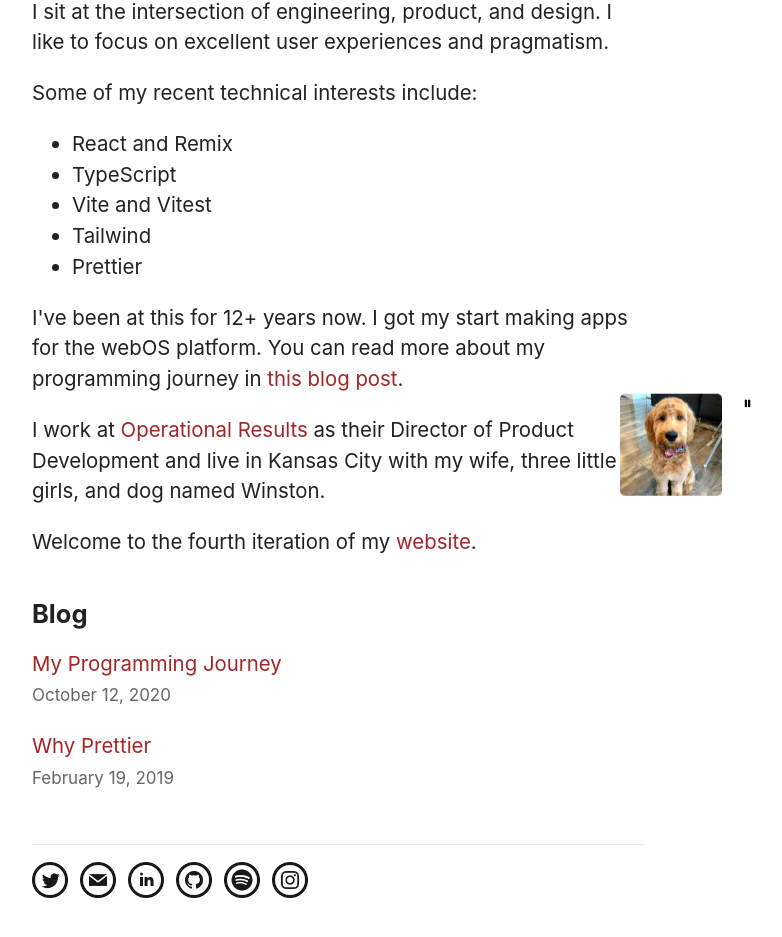
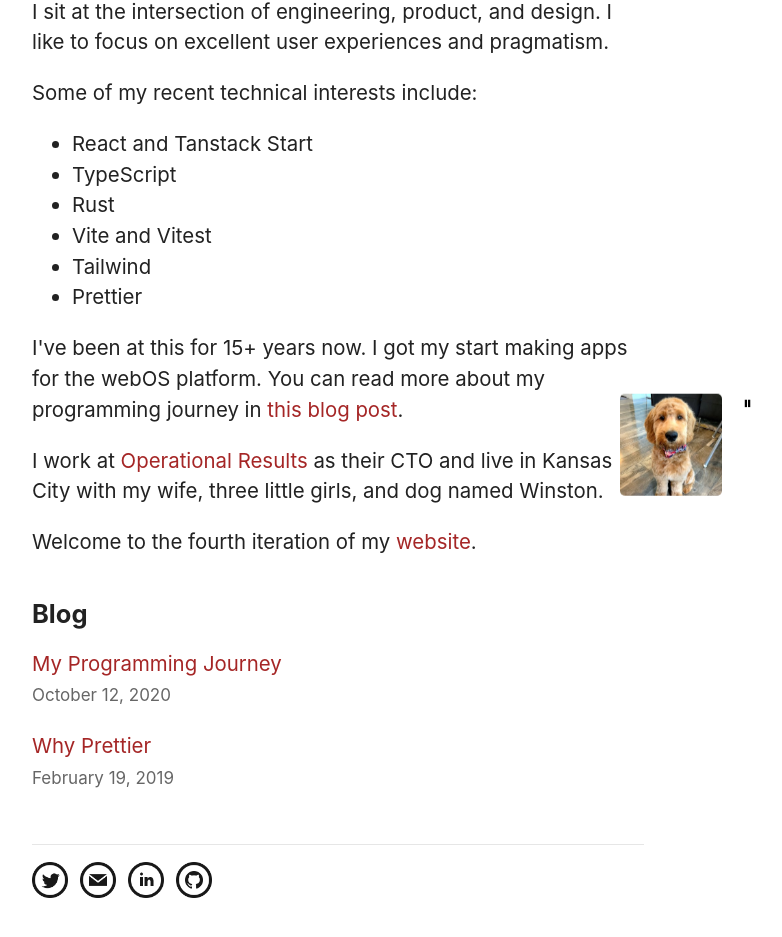
Before and after one commit to willhoney7/honey.sh, a Next.js app: page / in a window 1280 px wide. Shown: the part 359-1296 px from the top of the page, without its empty margins (302-1084 px from the left). Built offline with nearby package versions, Linux system fonts and the light colour scheme.

Commit message:
fix images, update links, some content to be accurate

```diff
--- a/components/SocialLinks.tsx
+++ b/components/SocialLinks.tsx
@@ -37,23 +37,6 @@ export default function SocialLinks() {
 				<a href="https://github.com/willhoney7" target="_blank" rel="noreferrer noopener">
 					<img alt="@willhoney7 on Github" src="/images/social/iconmonstr-github.png" />
 				</a>
-				<a
-					href="https://open.spotify.com/user/tibfib"
-					target="_blank"
-					rel="noreferrer noopener"
-				>
-					<img alt="@Tibfib on Spotify" src="/images/social/iconmonstr-spotify.png" />
-				</a>
-				<a
-					href="https://instagram.com/willhoney7"
-					target="_blank"
-					rel="noreferrer noopener"
-				>
-					<img
-						alt="@willhoney7 on Instagram"
-						src="/images/social/iconmonstr-instagram.png"
-					/>
-				</a>
 			</footer>
 		</>
 	);
--- a/pages/index.tsx
+++ b/pages/index.tsx
@@ -23,15 +23,16 @@ export default function Home({
 
 				<p>Some of my recent technical interests include:</p>
 				<ul>
-					<li>React and Remix</li>
+					<li>React and Tanstack Start</li>
 					<li>TypeScript</li>
+					<li>Rust</li>
 					<li>Vite and Vitest</li>
 					<li>Tailwind</li>
 					<li>Prettier</li>
 				</ul>
 
 				<p>
-					I've been at this for 12+ years now. I got my start making apps for the webOS
+					I've been at this for 15+ years now. I got my start making apps for the webOS
 					platform. You can read more about my programming journey in{' '}
 					<Link href="/posts/my-programming-journey">this blog post</Link>.
 				</p>
@@ -41,7 +42,7 @@ export default function Home({
 					<a href="https://ori.io" target="_blank">
 						Operational Results
 					</a>{' '}
-					as their Director of Product Development and live in Kansas City with my wife,
+					as their CTO and live in Kansas City with my wife,
 					three little girls, and dog named Winston.
 				</p>
 				<p>
--- a/posts/my-programming-journey.md
+++ b/posts/my-programming-journey.md
@@ -24,29 +24,13 @@ I wrote the majority of the code during a family road trip. I still remember the
 feeling of building something "real" (not a tutorial) for the first time and
 thinking, "I can do this."
 
-<div class="img-row">
-<img
-    src="/images/my-programming-journey/countdownpuzzles_home.png"
-    alt="Home page of Countdown Puzzles, my first webOS app"
-/>
-<img
-    src="/images/my-programming-journey/countdownpuzzles_game.png"
-    alt="Game page of Countdown Puzzles, my first webOS app"
-/>
-</div>
+![Home page of Countdown Puzzles, my first webOS app](/images/my-programming-journey/countdownpuzzles_home.png)
 
 Another app I made was a music player called [Koto Player](https://web.archive.org/web/20230102043230/https://www.webosnation.com/koto-player-229). A news site even wrote up an [App Preview](https://web.archive.org/web/20230102104554/https://www.webosnation.com/app-preview-koto-player) for it. I was really proud of that one.
 
-<div class="img-row">
-<img
-    src="/images/my-programming-journey/kotoplayer_nowplaying.png"
-    alt="Now playing page of Koto Player, a webOS app"
-/>
-<img
-    src="/images/my-programming-journey/kotoplayer_artistview.png"
-    alt="Artist view page of Koto Player, a webOS app"
-/>
-</div>
+![Now playing page of Koto Player, a webOS app](/images/my-programming-journey/kotoplayer_nowplaying.png)
+
+![Artist view page of Koto Player, a webOS app](/images/my-programming-journey/kotoplayer_artistview.png)
 
 Along the way, I also spent a lot of time on the open source twitter client,
 [Spaz](https://github.com/spazproject). In addition, I worked on a messaging app
@@ -63,10 +47,7 @@ devices out there but still the same amount of applications for sale. I still
 remember the feeling of opening of the app catalog developer portal and seeing
 how many sales I'd had. It was a wild time.
 
-<img
-    src="/images/my-programming-journey/nomnomnom.png"
-    alt="Screenshot of NomNomNom, a Google Reader client for the HP Touchapd"
-/>
+![Screenshot of NomNomNom, a Google Reader client for the HP Touchpad](/images/my-programming-journey/nomnomnom.png)
 
 In 2012, I started in the Computer Science program at BYU. I honestly didn't
 enjoy it very much, but I knew that software development was what I wanted to do
--- a/posts/why-prettier.md
+++ b/posts/why-prettier.md
@@ -5,7 +5,7 @@ tags: Prettier, JavaScript, ESLint, Formatting
 date: '2019-02-19'
 ---
 
-<div style="padding: 20px 20px; background-color: rgba(0,0,0,0.05); border-radius: 5px; margin-top: 10px; font-size: smaller; color: gray;">ℹ️&nbsp;&nbsp;&nbsp;This post was <a href="https://dev.to/tibfib/why-prettier-18mj" target="_blank" rel="noreferrer noopener">first published on dev.to</a>.</div>
+> This post was [first published on dev.to](https://dev.to/tibfib/why-prettier-18mj).
 
 At my previous job, I was the lead frontend developer at a small startup. I was also the only frontend developer. As such, I could do basically whatever I wanted. I heard about Prettier through twitter and decided to try it. I immediately loved it and added it as a [pre-commit hook](https://prettier.io/docs/en/precommit.html). I stopped caring about formatting my code. I just typed it out, pressed save, and like magic, prettier would make it look _good enough_.
 
--- a/styles/global.css
+++ b/styles/global.css
@@ -49,3 +49,9 @@ img {
 	width: 50%;
 	padding: 0 5px;
 }
+
+blockquote {
+	border-left: 4px solid #4a4a4a;
+	padding-left: 10px;
+	margin-left: 10px;
+}
```
Also changed, not shown: public/images/me_living_room_square.jpg (deleted).
